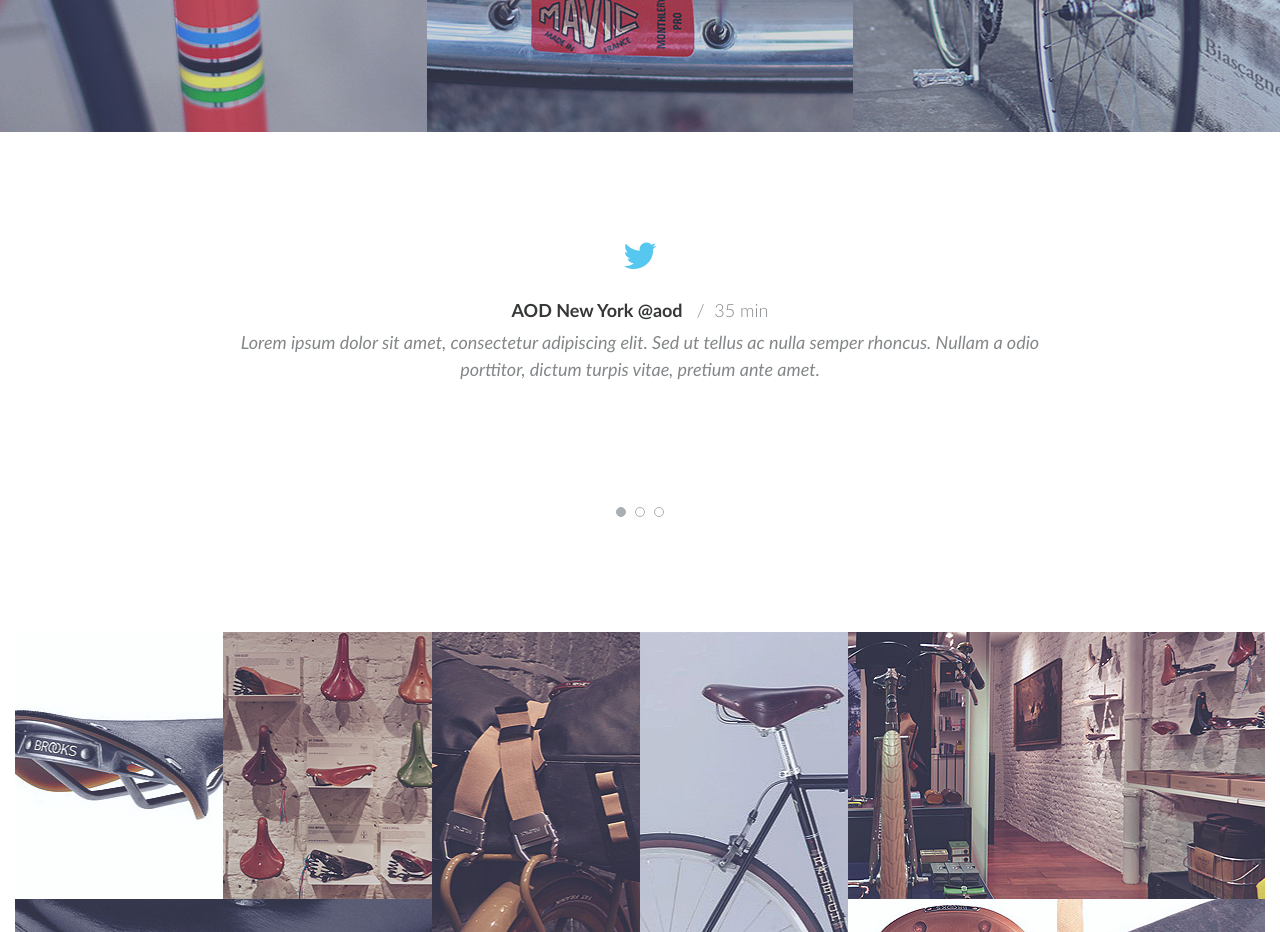
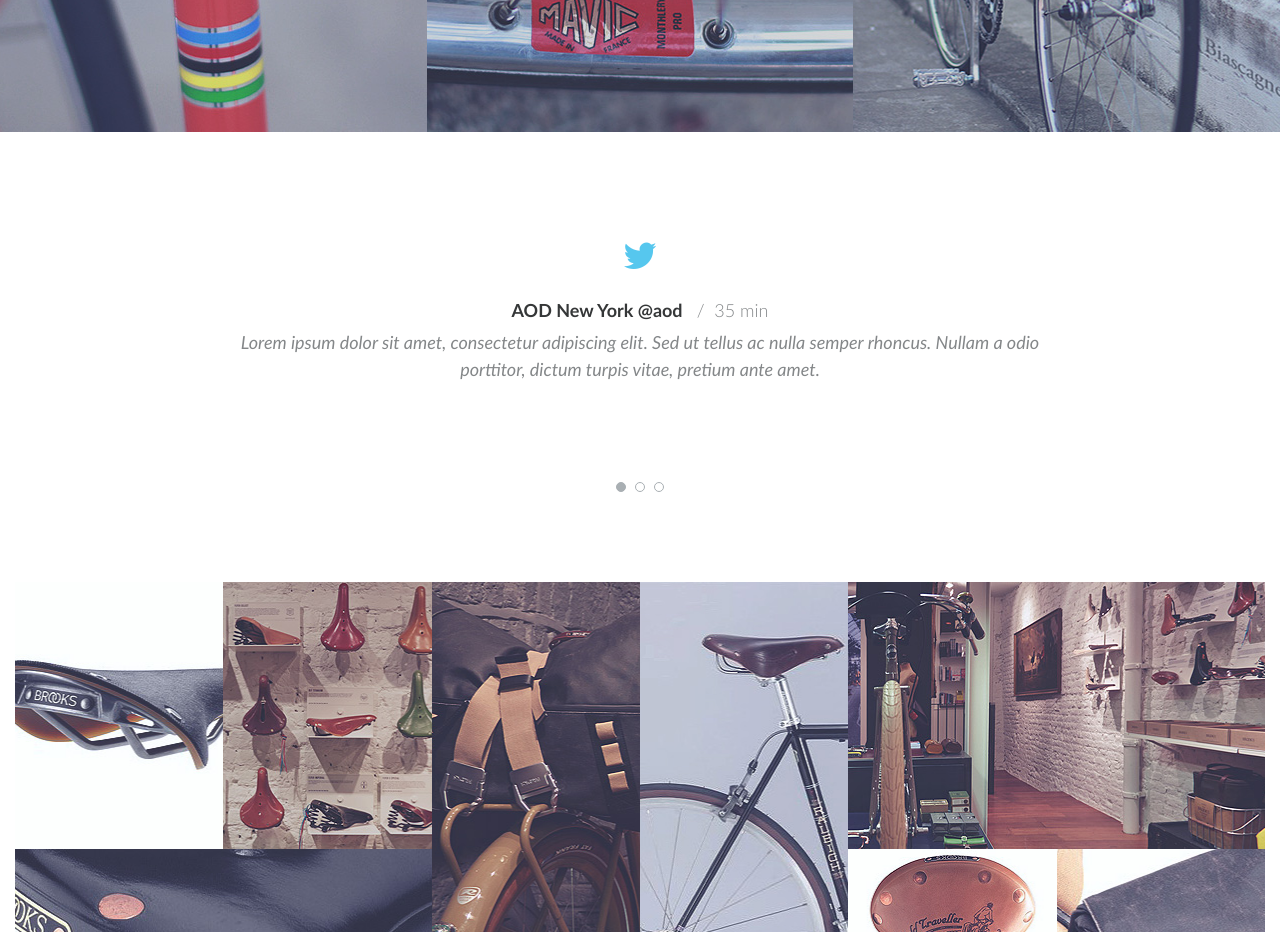
Before and after one commit to AlexMak15/BycicleShop, a plain HTML site: page src/index.html in a window 1280 px wide. Shown: the part 2980-3912 px from the top of the page. Drawn offline with nearby package versions, Linux system fonts and the light colour scheme; files whose address does not match are found by name.

Commit message:
Finished

```diff
--- a/src/css/main.css
+++ b/src/css/main.css
@@ -330,8 +330,8 @@ header {
 
 .section-Twitter-carousel {
   padding-top: 90px;
-  padding-bottom: 70px;
-  min-height: 500px; }
+  padding-bottom: 50px;
+  min-height: 450px; }
 
 .owl-stage-outer {
   padding-top: 20px; }
@@ -340,7 +340,7 @@ header {
   width: 100px;
   margin: auto;
   text-align: center;
-  padding-top: 100px; }
+  padding-top: 75px; }
 
 .owl-carousel .owl-dot {
   width: 10px;
--- a/src/js/common.js
+++ b/src/js/common.js
@@ -1,21 +1,13 @@
 var topMenu = document.querySelector(".block-top-menu");
 var topMenuBtn = document.querySelector(".btn-top-menu");
-
-// Do something else, like open/close menu
-topMenuBtn.addEventListener("click", function(){
+   topMenuBtn.addEventListener("click", function(){
    topMenu.classList.toggle("block-top-menu-visible");
 });
 
-topMenuBtn.addEventListener("click", function(){
+   topMenuBtn.addEventListener("click", function(){
     topMenuBtn.classList.toggle("top-menu-active");
 });
-// $(document).ready(function(){
-//     $('.main-menu-btn').click(function(){
-//         $(this).toggleClass('open');
-//     });
-// });
 
-//Carousel
 $(document).ready(function(){
     $(".owl-carousel").owlCarousel({
         items: 1,
```
Also changed, not shown: src/css/main.min.css.
